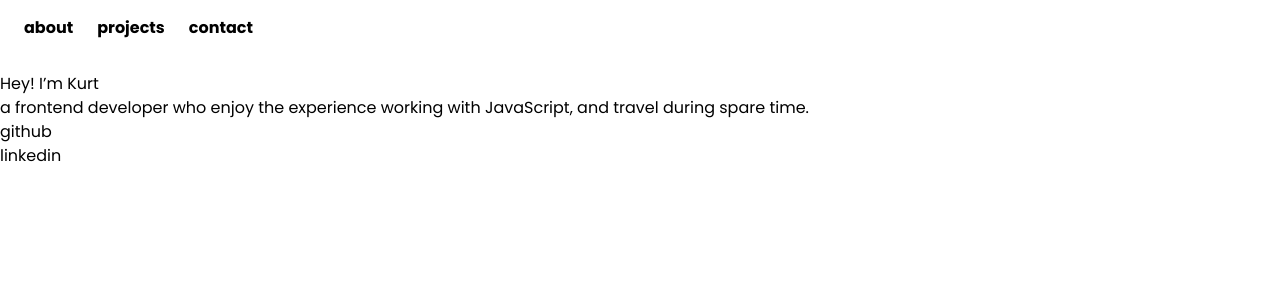
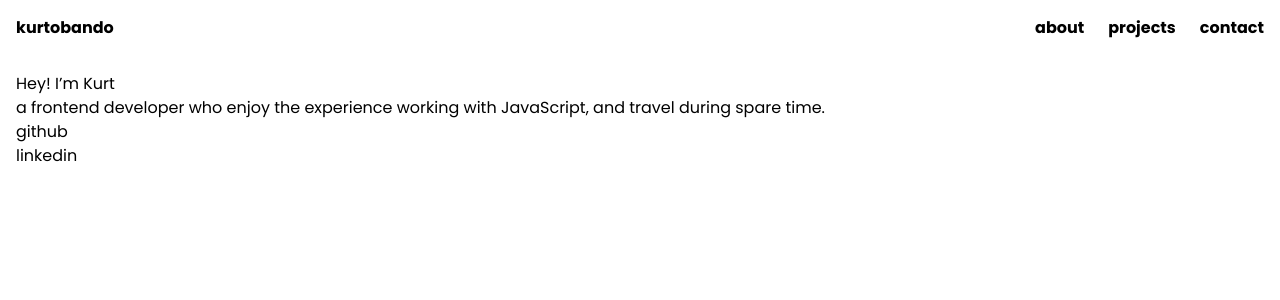
Before and after one commit to kurtobando/simple-portfolio, a Next.js app: page / in a window 1280 px wide. Shown: the top 300 px of the page. Built offline with nearby package versions, Linux system fonts and the light colour scheme.

Commit message:
initial styles for the Layout component

```diff
--- /dev/null
+++ b/components/Layout.module.css
@@ -0,0 +1,8 @@
+.Layout {
+    @apply container;
+    @apply mx-auto px-4;
+}
+
+.Layout .BrandWithNavigation {
+    @apply flex flex-row justify-between;
+}
--- a/components/Layout.tsx
+++ b/components/Layout.tsx
@@ -1,9 +1,11 @@
 import Navigation from "./Navigation"
+import styles from "./Layout.module.css"
 
 export default function Layout({ children }) {
     return (
-        <div>
-            <div>
+        <div className={styles.Layout}>
+            <div className={styles.BrandWithNavigation}>
+                <div className="py-4 font-bold">kurtobando</div>
                 <Navigation />
             </div>
             <div>{children}</div>
```
